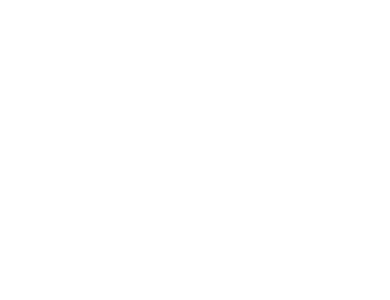
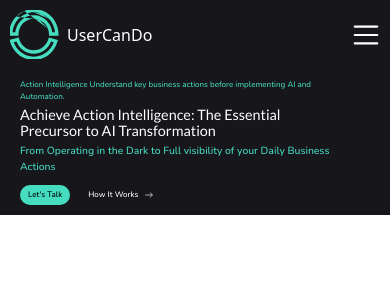
Before and after one commit to mojobs/usercando-website, a React (Vite) app: page /pricing in a window 390 px wide. Before the commit this address had no page. Shown: the top 300 px of the page. Built offline with nearby package versions, Linux system fonts and the light colour scheme.

Commit message:
Starting the responsive design for the Home Page again

```diff
--- a/src/App.tsx
+++ b/src/App.tsx
@@ -3,6 +3,7 @@
 import BlogPage from "./pages/BlogPage.tsx"
 import { BrowserRouter, Routes, Route } from "react-router-dom";
 import LandingPage from "./pages/LandingPage.tsx";
+import NewHomePage from "./pages/NewHomePage.tsx";
 
 
 function App() {
@@ -16,6 +17,7 @@
       <Route path="/" element={<HomePage/>}></Route>
       <Route path="/blog" element={<BlogPage/>}></Route>
       <Route path="/landing" element={<LandingPage/>}></Route>
+      <Route path="/pricing" element={<NewHomePage/>}></Route>
     </Routes>
     </BrowserRouter>
       </>
--- a/src/Components/Header.tsx
+++ b/src/Components/Header.tsx
@@ -4,7 +4,7 @@
 const Header = () => {
   return (
     <>
-      <header className="bg-background h-[531px] w-screen">
+      <header className="bg-background min-[1400px]:h-[531px] min-[1400px]:w-screen">
         <div className="ml-10">
         <NavBar/>
         <div className="pl-15 pt-7">
--- a/src/Components/NavBar.tsx
+++ b/src/Components/NavBar.tsx
@@ -18,7 +18,7 @@
         <div className="font-nunito font-[400px] text-[#F0FDF9] flex gap-5 items-center text-[20px] " >
           <a href="">Home</a>
           <Link to="/landing">How it Works</Link>
-          <a href="">Pricing</a>
+          <Link to="/pricing">Pricing</Link>
           <a href="">FAQ</a>
           <Link to="/blog">Blog</Link>
           <button className="bg-primary text-black rounded-[24px] py-[12px] px-[60px] :hover cursor-pointer">
--- /dev/null
+++ b/src/Components/NewHeader.tsx
@@ -0,0 +1,35 @@
+import React from 'react'
+import { Link } from 'react-router-dom'
+
+const NewHeader = () => {
+  return (
+    <>
+    <header className="bg-background">
+        <div className='relative'>
+            <nav className='flex items-center gap-20 p-2.5 mx-auto mb-2.5 min-[350px]:gap-30 justify-between'>
+                <div className='flex gap-2 items-center justify-self-start'>
+                    <img className='' src="public/icons/logo.svg" alt="" />
+                    <p className='text-white text-[1rem]'>UserCanDo</p>
+                </div>
+                <div className='justify-self-end'>
+                    <img className='size-7' src="public/icons/icons-menu-50.svg" alt="" />
+                </div>
+            </nav>
+            <div className='px-5 line-height-letter-spacing mb-2.5'>
+                <h4 className='text-[#45DCBF] font-nunito text-[0.5rem] mb-1 leading-normal  pr-5'>Action Intelligence Understand key business actions before
+                implementing AI and Automation.</h4>
+                <h1 className='text-white font-lato text-[0.9rem] mb-1  pr-5'>Achieve Action Intelligence: The Essential <br/> Precursor to AI
+                Transformation</h1>
+                <h2 className='font-nunito text-[#45DCBF] text-[0.65rem] pr-5'>From Operating in the Dark to Full visibility of your Daily
+                Business Actions</h2>
+            </div>
+            <div className='font-nunito text-[0.5rem] px-5 pb-2.5 relative'>
+                <button className='bg-[#45DCBF] px-2 py-1 rounded-2xl'>Let's Talk</button>
+                <button className='ml-2.5 px-2 py-1 inline-block'><Link className='text-white' to="/howitworks">How It Works</Link></button><span className='inline-block absolute top-[5px] left-36'><img className='size-2.5' src="public/icons/arrow-right.svg" alt="" /></span>
+            </div>
+        </div>
+        </header></>
+  )
+}
+
+export default NewHeader
--- a/src/index.css
+++ b/src/index.css
@@ -19,6 +19,7 @@
 @base {
   * {
     box-sizing: border-box;
+
   }
 
   body {
@@ -67,5 +68,9 @@
   .landing-page-btn-header{
     border: 1px solid #C3C3C3;
   }
+  .line-height-letter-spacing{
+    line-height: 100%;
+    letter-spacing: 0%;
+  }
 
 }
--- /dev/null
+++ b/src/pages/NewHomePage.tsx
@@ -0,0 +1,12 @@
+import React from 'react'
+import NewHeader from '../Components/NewHeader'
+
+const NewHomePage = () => {
+  return (
+   <>
+   <NewHeader/>
+   </>
+  )
+}
+
+export default NewHomePage
```
